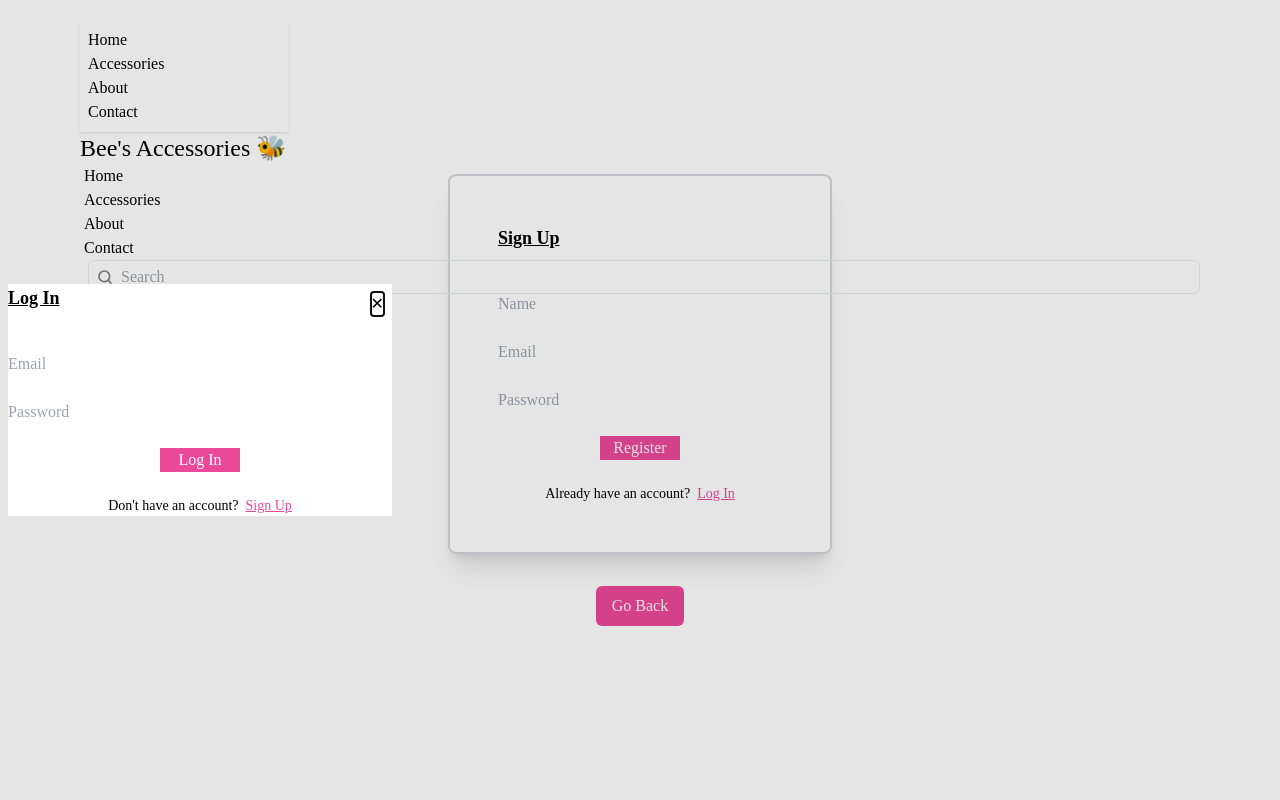
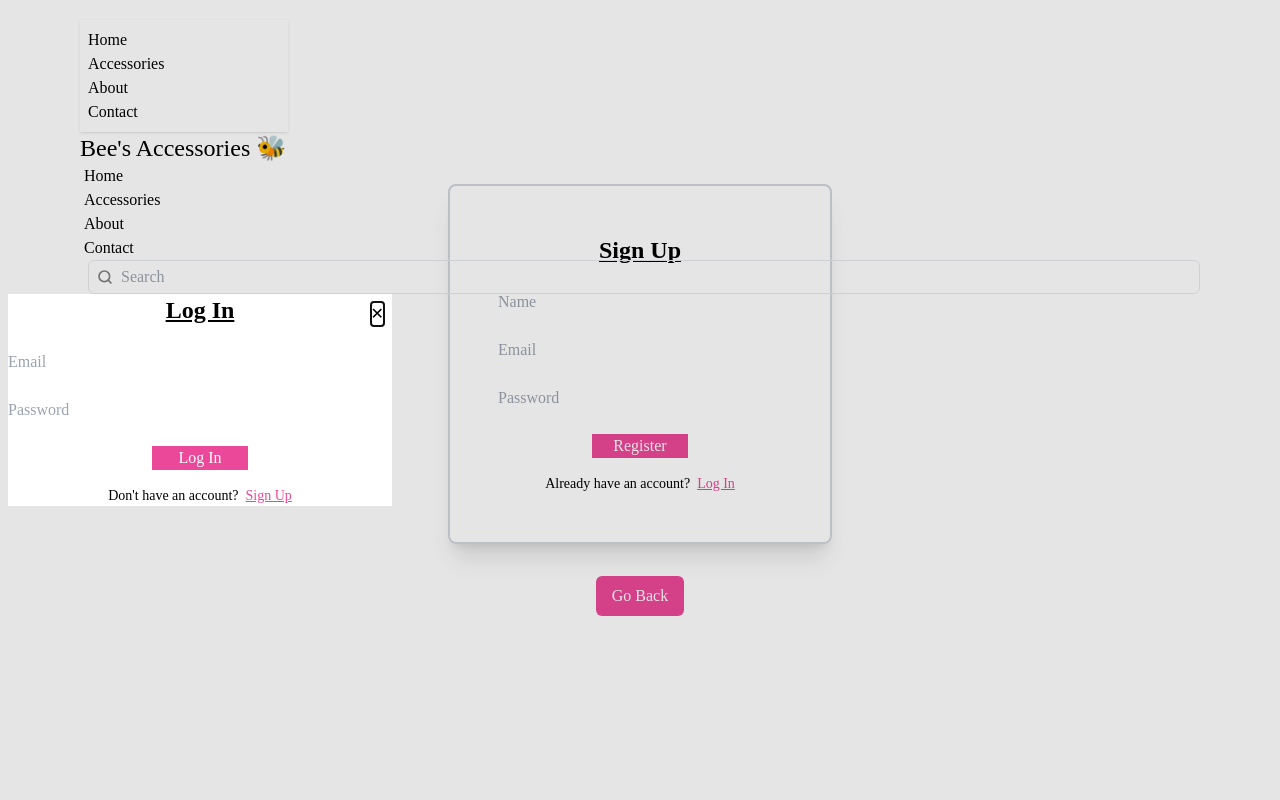
Before and after one commit to bipin-Pariyar2003/Bee-s_Accessories, a React (Vite) app in the folder frontend/: page /signup in a window 1280 px wide. Both pictures are taken after a click on the link "Login". Shown: the top 800 px of the page. Built offline with nearby package versions, Linux system fonts and the light colour scheme; a web font is replaced by a local one.

Commit message:
form validations completed

```diff
--- a/frontend/package.json
+++ b/frontend/package.json
@@ -12,6 +12,7 @@
   "dependencies": {
     "react": "^19.1.0",
     "react-dom": "^19.1.0",
+    "react-hook-form": "^7.56.4",
     "react-router-dom": "^7.6.1",
     "react-slick": "^0.30.3",
     "slick-carousel": "^1.8.1"
--- a/frontend/src/components/Footer/index.jsx
+++ b/frontend/src/components/Footer/index.jsx
@@ -13,8 +13,12 @@ const Fotoer = () => {
           <a className="link link-hover" onClick={() => navigate("/contact")}>
             Contact
           </a>
-          {/* <a className="link link-hover">Jobs</a>
-          <a className="link link-hover">Press kit</a> */}
+          <a
+            className="link link-hover text-pink-500 hover:text-pink-700"
+            onClick={() => navigate("/browse")}
+          >
+            Shop Now
+          </a>
         </nav>
         <nav>
           <div className="grid grid-flow-col gap-4">
--- a/frontend/src/components/Login/index.jsx
+++ b/frontend/src/components/Login/index.jsx
@@ -1,37 +1,79 @@
 import React from "react";
+import { useForm } from "react-hook-form";
 
 const Login = () => {
+  const {
+    register,
+    handleSubmit,
+    formState: { errors },
+    reset,
+  } = useForm();
+
+  const onSubmit = (data) => {
+    console.log("Login Data:", data);
+    reset(); // Optional: Reset form after submit
+    // close modal manually if needed: document.getElementById('my_modal_3').close()
+  };
+
   return (
     <>
-      <dialog id="my_modal_3" className="modal ">
+      <dialog id="my_modal_3" className="modal">
         <div className="modal-box w-96">
           <form method="dialog">
-            {/* if there is a button in form, it will close the modal */}
             <button className="btn btn-sm btn-circle btn-ghost absolute right-2 top-2">
               ✕
             </button>
           </form>
-          <h3 className="font-bold text-lg underline text-2xl">Log In</h3>
-          <div className="py-6 ">
-            <form className="flex flex-col gap-6 mt-4">
+
+          <h3 className="font-bold text-2xl underline text-center">Log In</h3>
+
+          <form onSubmit={handleSubmit(onSubmit)} className="flex flex-col gap-6 mt-6">
+            {/* Email Field */}
+            <div>
               <input
                 type="email"
                 placeholder="Email"
-                className="input w-full outline-none"
-                required
+                className="input input-bordered w-full"
+                {...register("email", {
+                  required: "Email is required",
+                  pattern: {
+                    value: /^\S+@\S+$/i,
+                    message: "Invalid email address",
+                  },
+                })}
               />
+              {errors.email && (
+                <p className="text-red-500 text-sm mt-1">{errors.email.message}</p>
+              )}
+            </div>
+
+            {/* Password Field */}
+            <div>
               <input
                 type="password"
                 placeholder="Password"
                 className="input input-bordered w-full"
-                required
+                {...register("password", {
+                  required: "Password is required",
+                  minLength: {
+                    value: 6,
+                    message: "Password must be at least 6 characters",
+                  },
+                })}
               />
-              <div className="flex items-center justify-center gap-4">
-                <button className="btn bg-pink-500 text-white w-20">Log In</button>
-              </div>
-            </form>
-          </div>
-          <p className="text-center text-sm">
+              {errors.password && (
+                <p className="text-red-500 text-sm mt-1">{errors.password.message}</p>
+              )}
+            </div>
+
+            <div className="flex items-center justify-center">
+              <button type="submit" className="btn bg-pink-500 text-white w-24">
+                Log In
+              </button>
+            </div>
+          </form>
+
+          <p className="text-center  text-sm mt-4">
             Don't have an account? &nbsp;
             <a href="/signup" className="text-pink-500 underline hover:text-pink-700">
               Sign Up
@@ -42,4 +84,5 @@ const Login = () => {
     </>
   );
 };
+
 export default Login;
--- a/frontend/src/components/ReusableCards/index.jsx
+++ b/frontend/src/components/ReusableCards/index.jsx
@@ -4,7 +4,7 @@ const ReusableCards = ({ item }) => {
   return (
     <>
       <div className="max-w-screen-2xl my-10 container mx-auto px-4 md:px-20">
-        <div className="card bg-base-100 w-96 shadow-xl hover:scale-105  shadow-2xl transition-all duration-300 dark:bg-gray-800 dark:text-white dark:border-gray-700">
+        <div className="card bg-base-100 w-92 md:w-96 shadow-xl hover:scale-105  shadow-2xl transition-all duration-300 dark:bg-gray-800 dark:text-white dark:border-gray-700">
           <figure>
             <img
               src={item.image}
--- a/frontend/src/views/SignUp/index.jsx
+++ b/frontend/src/views/SignUp/index.jsx
@@ -2,53 +2,104 @@ import React from "react";
 import Navbar from "../../components/Navbar";
 import Footer from "../../components/Footer";
 import { useNavigate } from "react-router-dom";
+import { useForm } from "react-hook-form";
 
 const SignUp = () => {
   const navigate = useNavigate();
+  const {
+    register,
+    handleSubmit,
+    formState: { errors },
+    reset,
+  } = useForm();
+
+  const onSubmit = (data) => {
+    console.log("Sign Up Data:", data);
+    reset(); // optional
+    // You can navigate or show success toast here
+  };
+
   return (
     <>
       <div>
         <Navbar />
-        <div className="flex flex-col space-y-8 items-center justify-center h-screen  ">
-          <div
-            id="my_modal_3"
-            className=" border-2 border-gray-300 rounded-lg shadow-xl p-12 w-96"
-          >
+        <div className="flex flex-col space-y-8 items-center justify-center h-screen">
+          <div className="border-2 border-gray-300 rounded-lg shadow-xl p-12 w-96">
             <div className="max-w-md mx-auto">
-              <form method="dialog">
-                {/* if there is a button in form, it will close the modal */}
-              </form>
-              <h3 className="font-bold text-lg underline text-2xl">Sign Up</h3>
-              <div className="py-6 ">
-                <form className="flex flex-col gap-6 mt-4">
+              <h3 className="font-bold text-2xl underline text-center">Sign Up</h3>
+              <form
+                onSubmit={handleSubmit(onSubmit)}
+                className="flex flex-col gap-6 mt-6"
+              >
+                {/* Name */}
+                <div>
                   <input
                     type="text"
                     placeholder="Name"
-                    className="input w-full outline-none"
-                    required
+                    className="input input-bordered w-full"
+                    {...register("name", {
+                      required: "Name is required",
+                      minLength: {
+                        value: 3,
+                        message: "Name must be at least 3 characters",
+                      },
+                    })}
                   />
+                  {errors.name && (
+                    <p className="text-red-500 text-sm mt-1">{errors.name.message}</p>
+                  )}
+                </div>
+
+                {/* Email */}
+                <div>
                   <input
                     type="email"
                     placeholder="Email"
-                    className="input w-full outline-none"
-                    required
+                    className="input input-bordered w-full"
+                    {...register("email", {
+                      required: "Email is required",
+                      pattern: {
+                        value: /^\S+@\S+$/i,
+                        message: "Invalid email address",
+                      },
+                    })}
                   />
+                  {errors.email && (
+                    <p className="text-red-500 text-sm mt-1">{errors.email.message}</p>
+                  )}
+                </div>
+
+                {/* Password */}
+                <div>
                   <input
                     type="password"
                     placeholder="Password"
                     className="input input-bordered w-full"
-                    required
+                    {...register("password", {
+                      required: "Password is required",
+                      minLength: {
+                        value: 6,
+                        message: "Password must be at least 6 characters",
+                      },
+                    })}
                   />
-                  <div className="flex items-center justify-center gap-4">
-                    <button className="btn bg-pink-500 text-white w-20">Register</button>
-                  </div>
-                </form>
-              </div>
-              <p className="text-center text-sm">
+                  {errors.password && (
+                    <p className="text-red-500 text-sm mt-1">{errors.password.message}</p>
+                  )}
+                </div>
+
+                <div className="flex items-center justify-center">
+                  <button type="submit" className="btn bg-pink-500 text-white w-24">
+                    Register
+                  </button>
+                </div>
+              </form>
+
+              <p className="text-center text-sm mt-4">
                 Already have an account? &nbsp;
                 <a
                   className="text-pink-500 underline cursor-pointer hover:text-pink-700"
-                  onClick={() => document.getElementById("my_modal_3").showModal()}
+                  onClick={() => document.getElementById("my_modal_3")?.showModal()}
                 >
                   Log In
                 </a>
```
Also changed, not shown: 1 other file (tests, documents, lock files or other folders).
